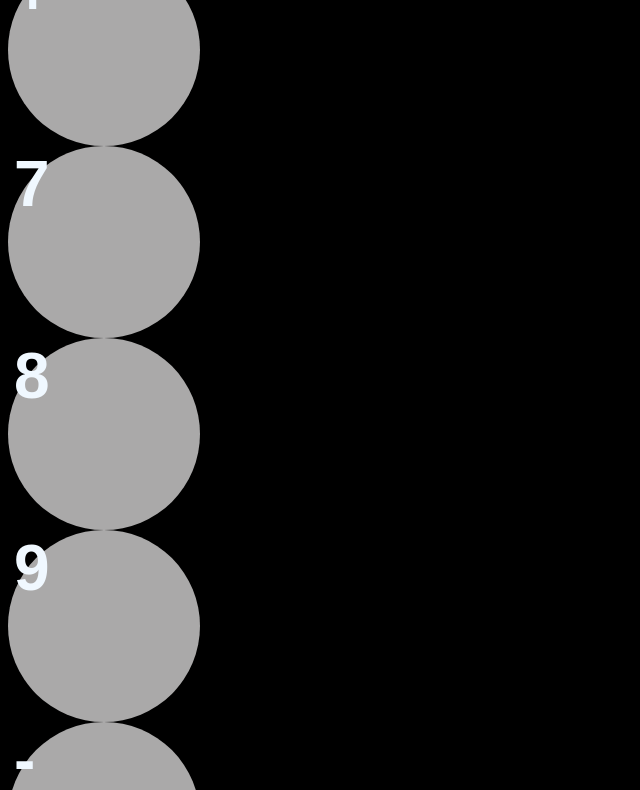
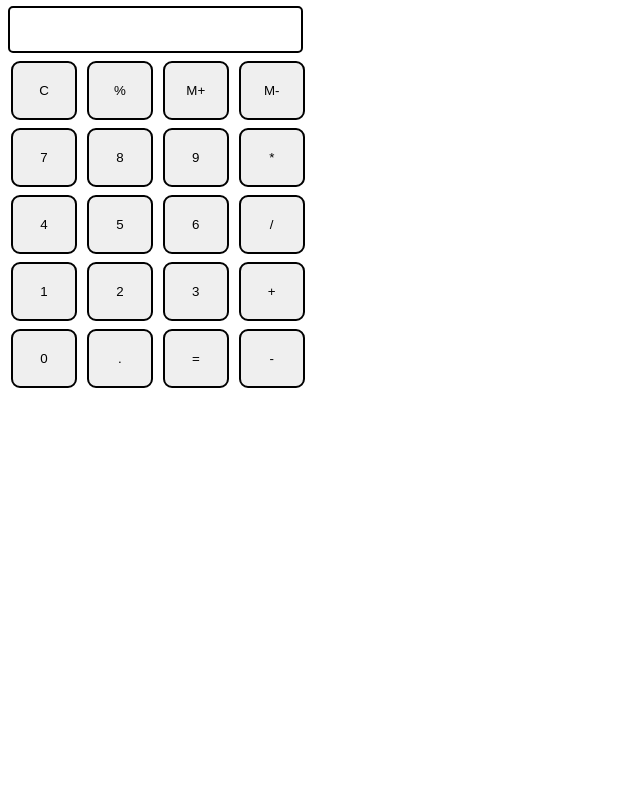
Before and after one commit to affan80/calculator, a plain HTML site: page index.html in a window 1280 px wide. Shown: the part 75-865 px from the top of the page, without its empty margins (0-640 px from the left). After the commit the page ends 821 px from the top, so only its background shows below. Drawn offline with Linux system fonts and the light colour scheme.

Commit message:
some changes in css

```diff
--- a/index.html
+++ b/index.html
@@ -1,36 +1,52 @@
 <!DOCTYPE html>
-<html lang="en">
+<html>
+
 <head>
-    <meta charset="UTF-8">
-    <meta name="viewport" content="width=device-width, initial-scale=1.0">
-    <title>Document</title>
-    <link rel="stylesheet" href="style.css">
-    <script src="index.js"></script>
+  <meta charset="utf-8">
+  <meta name="viewport" content="width=device-width">
+  <title>Calculate me! - A calculator made my me</title>
+  <link href="style.css" rel="stylesheet" type="text/css" />
+  <link href="utils.css" rel="stylesheet" type="text/css" />
 </head>
+
 <body>
-    <div id="container">
-        <input type="text" id="display" placeholder="">
-        <div id="key">
-            <button onclick="appendToDisplay('+')" class="oprator-btn">+</button>
-            <button onclick="appendToDisplay('7')">7</button>
-            <button onclick="appendToDisplay('8')">8</button>
-            <button onclick="appendToDisplay('9')">9</button>
-            <button onclick="appendToDisplay('-')" class="oprator-btn">-</button>
-            <button onclick="appendToDisplay('4')">4</button>
-            <button onclick="appendToDisplay('5')">5</button>
-            <button onclick="appendToDisplay('6')">6</button>
-            <button onclick="appendToDisplay('X')" class="oprator-btn">X</button>
-            <button onclick="appendToDisplay('1')">1</button>
-            <button onclick="appendToDisplay('2')">2</button>
-            <button onclick="appendToDisplay('3')">3</button>
-            <button onclick="appendToDisplay('÷')" class="oprator-btn">÷</button>
-            <button onclick="appendToDisplay('0')">0</button>
-            <button onclick="appendToDisplay('.')">.</button>
-            <button onclick="calculate()">=</button>
-            <button onclick="clearDisplay()"  class="oprator-btn">C</button>
+  <h1 class="text-center">Welcome to Calculate me!</h1>
+  <div class="container flex flex-col items-center mx-auto m-w-20">
+    <div class="row">
+      <input class="input" type="text"/>
+    </div>
+    <div class="row">
+      <button class="button">C</button>
+      <button class="button">%</button>
+      <button class="button">M+</button>
+      <button class="button">M-</button>
+    </div>
+    <div class="row">
+      <button class="button">7</button>
+      <button class="button">8</button>
+      <button class="button">9</button>
+      <button class="button">*</button>
+    </div>
+    <div class="row">
+      <button class="button">4</button>
+      <button class="button">5</button>
+      <button class="button">6</button>
+      <button class="button">/</button>
+    </div>
+    <div class="row">
+      <button class="button">1</button>
+      <button class="button">2</button>
+      <button class="button">3</button>
+      <button class="button">+</button>
+    </div>
+    <div class="row">
+      <button class="button">0</button>
+      <button class="button">.</button>
+      <button class="button">=</button>
+      <button class="button">-</button>
+    </div>
+  </div>
+  <script src="script.js"></script>
+</body>
 
-
-        </div>
-    </div>
-</body>
 </html>
--- a/index.js
+++ b/index.js
@@ -0,0 +1,19 @@
+let string = "";
+let buttons = document.querySelectorAll('.button');
+Array.from(buttons).forEach((button)=>{
+  button.addEventListener('click', (e)=>{
+    if(e.target.innerHTML == '='){
+      string = eval(string);
+      document.querySelector('input').value = string;
+    }
+    else if(e.target.innerHTML == 'C'){
+      string = ""
+      document.querySelector('input').value = string;
+    }
+    else{
+    console.log(e.target)
+    string = string + e.target.innerHTML;
+    document.querySelector('input').value = string;
+      }
+  })
+})
--- a/style.css
+++ b/style.css
@@ -1,17 +1,27 @@
-body{
-background-color: rgb(0, 0, 0);
-display: flex;
+@import url('https://fonts.googleapis.com/css2?family=Roboto:wght@300&family=Ubuntu:wght@300&display=swap');
+html, body {
+  height: 100%;
+  width: 100%;
+  font-family: 'Roboto', sans-serif;
 }
 
-button{
-    width: 15vw;
-    height: 15vw;
-    border-radius: 50%;
-    background-color: rgb(170, 169, 169);
-    border: none;
-    font-size: 5vw;
-    font-weight: bold;
-    color: aliceblue;
-    cursor: pointer;
-    display: flex;
+.button{
+  width: 66px;
+  padding: 20px;
+  margin: 0 3px;
+  border: 2px solid black;
+  border-radius: 9px;
+  cursor: pointer;
 }
+
+.row{
+  margin: 8px 0;
+}
+.row input{
+  width: 291px;
+  font-size: 20px;
+    margin: 0;
+    padding: 10px 0px;
+    border: 2px solid black;
+    border-radius: 5px;
+}
```
